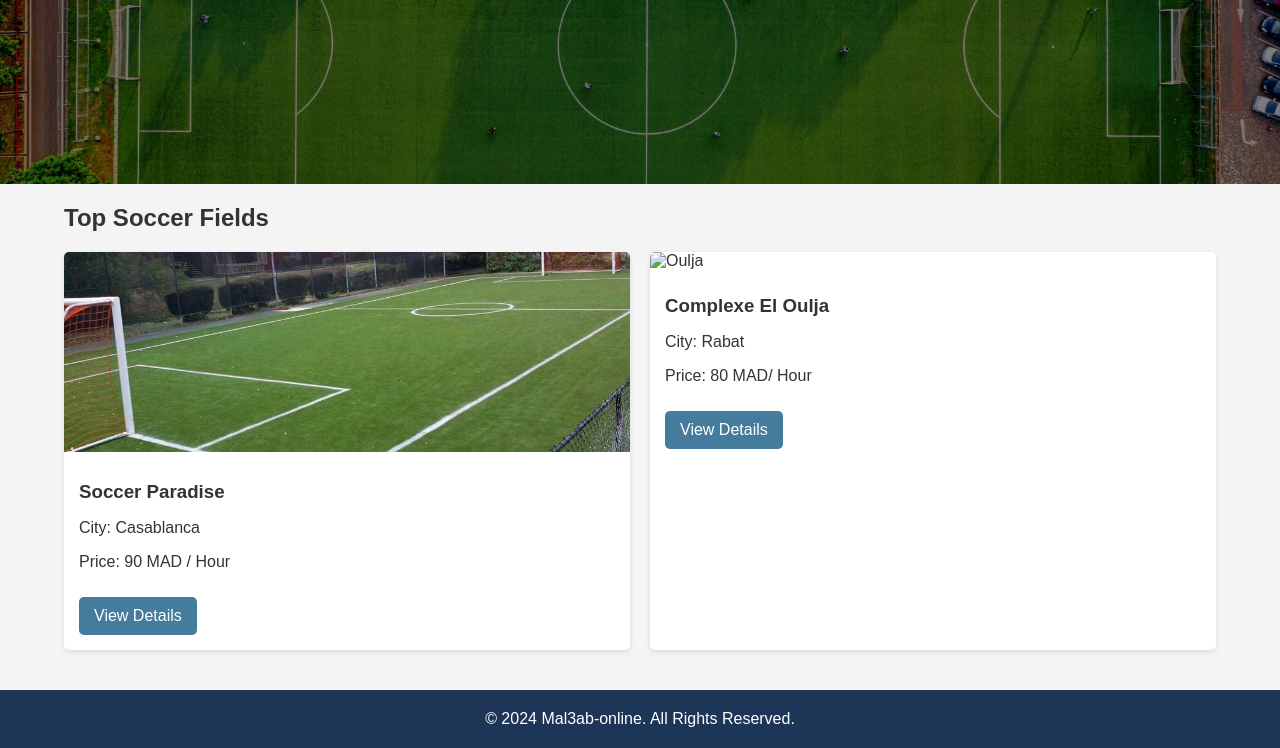
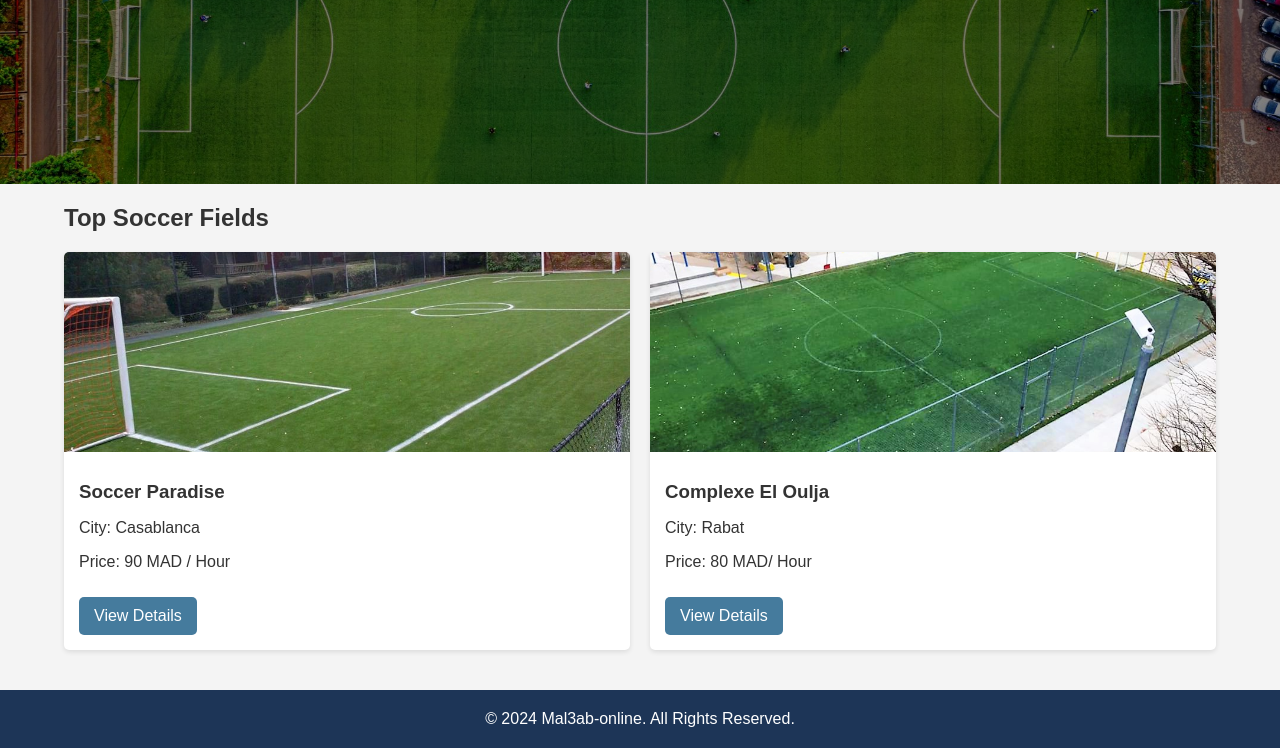
Before and after one commit to 3alibelabdia/fields, a plain HTML site: page index.html in a window 1280 px wide. Shown: the part 189-937 px from the top of the page. Drawn offline with Linux system fonts and the light colour scheme.

Commit message:
Update index.html

```diff
--- a/index.html
+++ b/index.html
@@ -49,7 +49,7 @@
           </div>
         </div>
         <div class="card" onclick="goToField2Page()">
-          <img src="/Complexe El Oulja.jpg" alt="Oulja" class="card-image">
+          <img src="/ComplexeElOulja.jpg" alt="Oulja" class="card-image">
           <div class="card-info">
             <h3>Complexe El Oulja</h3>
             <p>City: Rabat</p>
```
